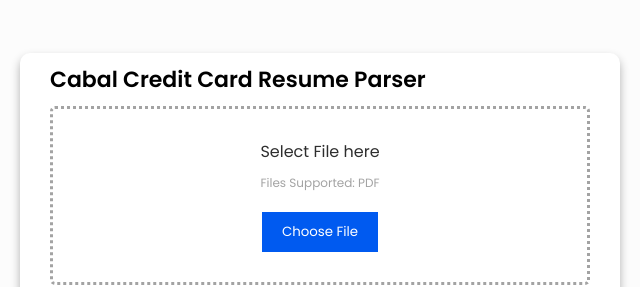
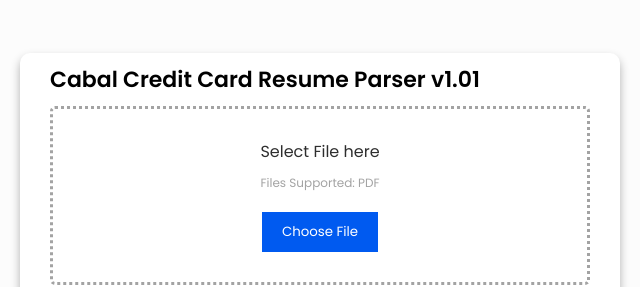
Before and after one commit to alexjck/alexjck.github.io, a plain HTML site: page index.html in a window 1280 px wide. Shown: the part 217-504 px from the top of the page, 320-960 px from the left. Drawn offline with nearby package versions, Linux system fonts and the light colour scheme.

Commit message:
Update index.html

```diff
--- a/index.html
+++ b/index.html
@@ -91,7 +91,7 @@
 <body>
 <div class="container">
   <div class="card">
-    <h3>Cabal Credit Card Resume Parser</h3>
+    <h3>Cabal Credit Card Resume Parser v1.01</h3>
     <div class="drop_box">
       <header>
         <h4>Select File here</h4>
```
